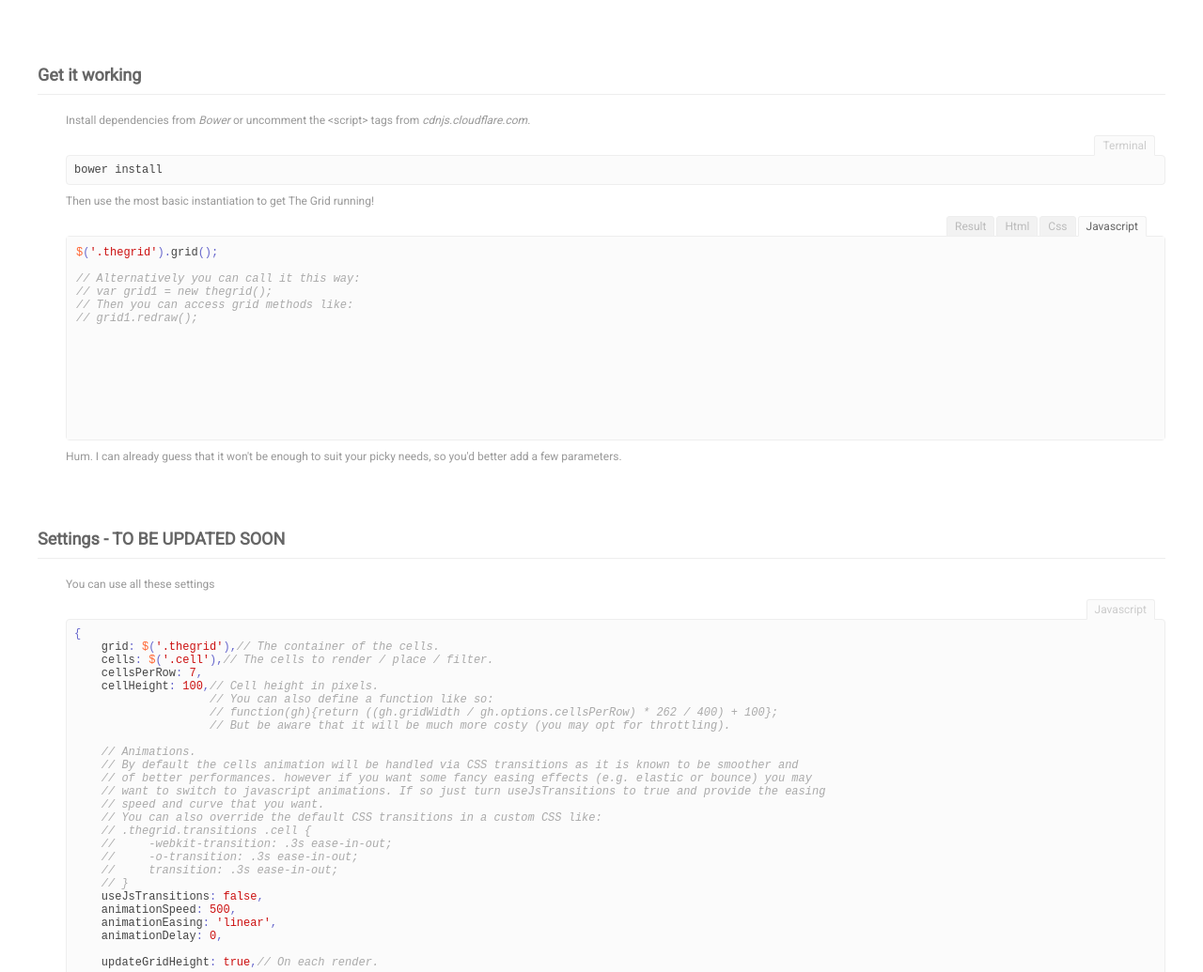
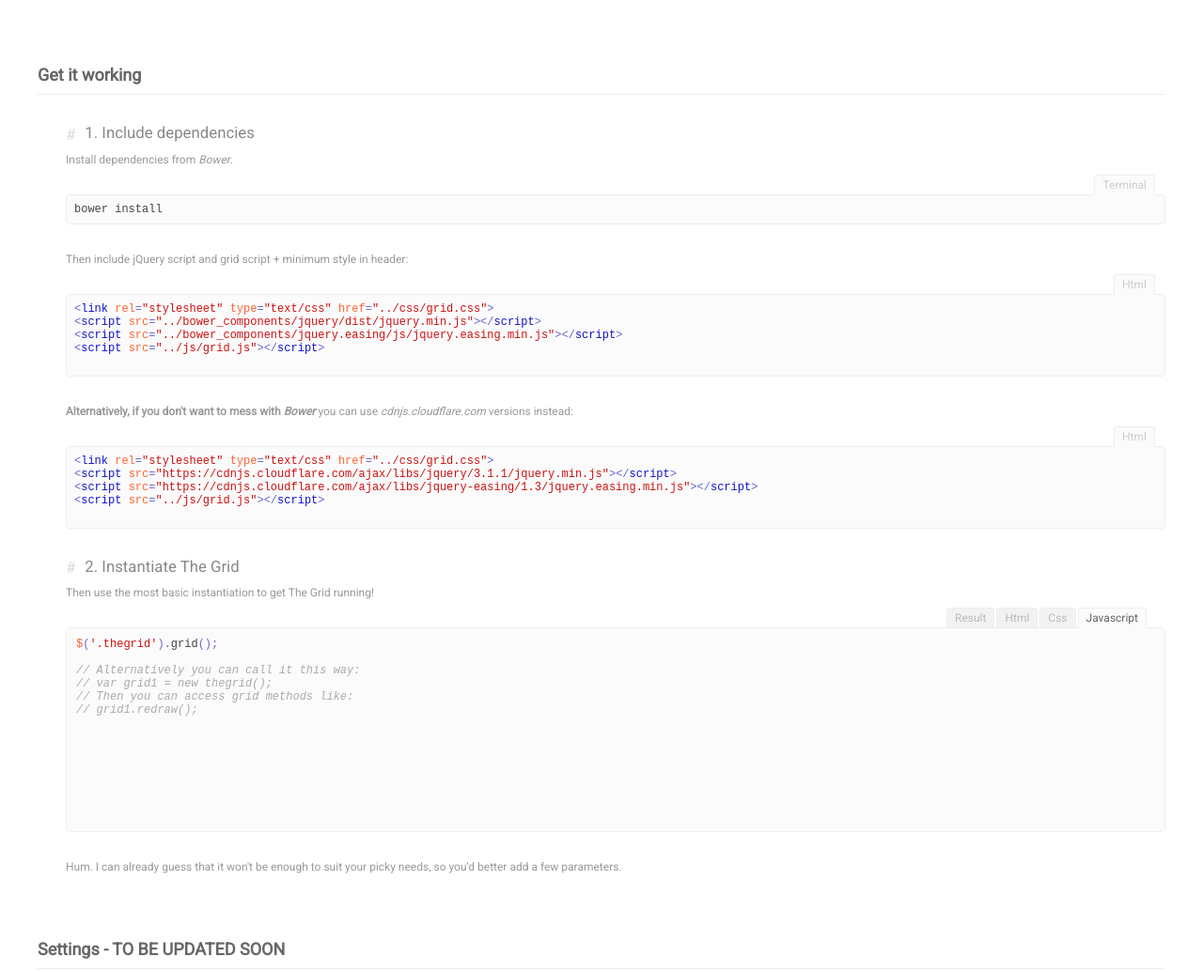
Before and after one commit to antoniandre/grid, a website: page documentation/index.html in a window 1280 px wide. Shown: the part 392-1427 px from the top of the page at 94% size. Drawn offline with nearby package versions, Linux system fonts and the light colour scheme; some icons are missing.

Commit message:
Update documentation.

```diff
--- a/css/demo.css
+++ b/css/demo.css
@@ -262,7 +262,7 @@ li:hover .topbar-submenu {
 }
 .code-wrapper {
     position: relative;
-    margin: 30px 0 10px 55px;
+    margin: 30px 0 30px 55px;
     border: 1px solid #eee;
     background-color: #fbfbfb;
     padding: 8px;
--- a/documentation/index.html
+++ b/documentation/index.html
@@ -5,7 +5,6 @@
     <link rel="stylesheet" type="text/css" href="../css/grid.css">
     <link href="https://fonts.googleapis.com/css?family=Roboto" rel="stylesheet">
     <link href="https://file.myfontastic.com/9fJpDPqRSrcYHeVVDECbmi/icons.css" rel="stylesheet">
-    <!-- <script src="https://cdnjs.cloudflare.com/ajax/libs/jquery/3.1.1/jquery.min.js"></script> -->
     <script src="../bower_components/jquery/dist/jquery.min.js"></script>
     <script src="../js/demo.js"></script>
 </head>
@@ -42,8 +41,24 @@
 git clone git@github.com:antoniandre/grid.git</pre>
 
         <h2 class="i-check"><a name="get-it-working"></a> Get it working</h2>
-        <p>Install dependencies from <em>Bower</em> or uncomment the &lt;script&gt; tags from <em>cdnjs.cloudflare.com</em>.</p>
+        <h3>1. Include dependencies</h3>
+        <p>Install dependencies from <em>Bower</em>.</p>
         <pre class="i-terminal" data-type="terminal">bower install</pre>
+
+        <p>Then include jQuery script and grid script + minimum style in header:</p>
+        <pre class="i-code" data-type="html">&lt;link rel="stylesheet" type="text/css" href="../css/grid.css"&gt;
+&lt;script src="../bower_components/jquery/dist/jquery.min.js"&gt;&lt;/script&gt;
+&lt;script src="../bower_components/jquery.easing/js/jquery.easing.min.js"&gt;&lt;/script&gt;
+&lt;script src="../js/grid.js"&gt;&lt;/script&gt;
+        </pre>
+        <p><strong>Alternatively, if you don't want to mess with <em>Bower</em></strong> you can use <em>cdnjs.cloudflare.com</em> versions instead:</p>
+        <pre class="i-code" data-type="html">&lt;link rel="stylesheet" type="text/css" href="../css/grid.css"&gt;
+&lt;script src="https://cdnjs.cloudflare.com/ajax/libs/jquery/3.1.1/jquery.min.js"&gt;&lt;/script&gt;
+&lt;script src="https://cdnjs.cloudflare.com/ajax/libs/jquery-easing/1.3/jquery.easing.min.js"&gt;&lt;/script&gt;
+&lt;script src="../js/grid.js"&gt;&lt;/script&gt;
+        </pre>
+
+        <h3>2. Instantiate The Grid</h3>
         <p>Then use the most basic instantiation to get The Grid running!</p>
         <div class="code-wrapper i-code" data-result="true">
             <pre data-type="html">
@@ -101,7 +116,7 @@ git clone git@github.com:antoniandre/grid.git</pre>
     // Animations.
     // By default the cells animation will be handled via CSS transitions as it is known to be smoother and
     // of better performances. however if you want some fancy easing effects (e.g. elastic or bounce) you may
-    // want to switch to javascript animations. If so just turn useJsTransitions to true and provide the easing
+    // want to switch to javascript animations. If so just turn animationPlatform to 'js' and provide the easing
     // speed and curve that you want.
     // You can also override the default CSS transitions in a custom CSS like:
     // .thegrid.transitions .cell {
@@ -109,7 +124,7 @@ git clone git@github.com:antoniandre/grid.git</pre>
     //     -o-transition: .3s ease-in-out;
     //     transition: .3s ease-in-out;
     // }
-    useJsTransitions: false,
+    animationPlatform: 'css',// 'css' or 'js'.
     animationSpeed: 500,
     animationEasing: 'linear',
     animationDelay: 0,
```
